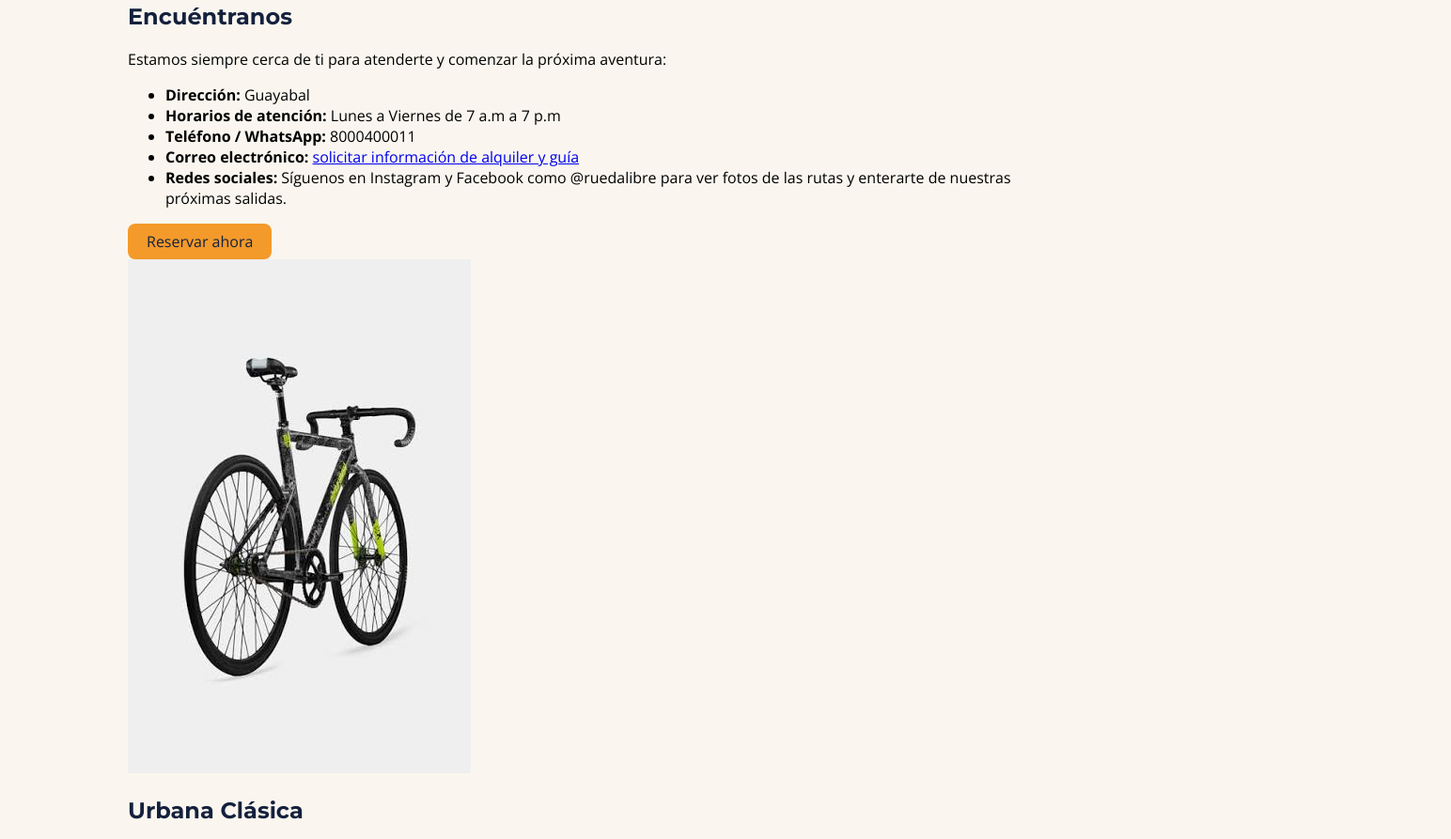
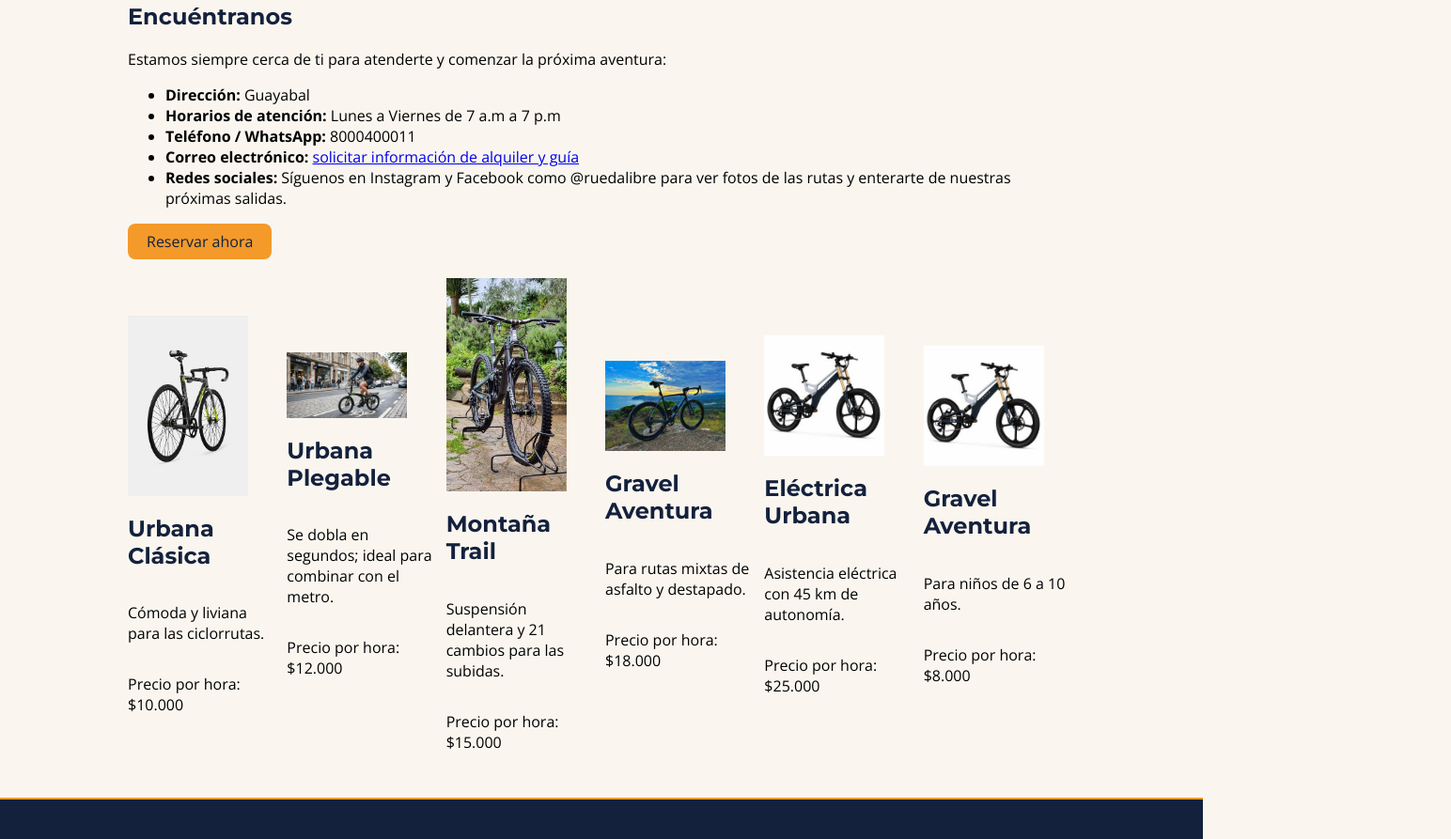
Before and after one commit to DevelopmentLoco/modulo-html-css, a plain HTML site: page index.html in a window 1280 px wide. Shown: the part 2303-3196 px from the top of the page at 94% size, 1544 px wide, since content can reach past the window. Drawn offline with nearby package versions, Linux system fonts and the light colour scheme.

Commit message:
pagina de inicio con tarjetas con grid

```diff
--- a/css/styles.css
+++ b/css/styles.css
@@ -171,3 +171,23 @@ input[type="checkbox"]:focus {
     outline: 2px solid var(--btn-links-green);
     outline-offset: 3px;
 }
+
+
+.flota-cards img {
+    max-width: 8rem;
+    height: auto;
+}
+
+.flota-cards {
+    display: grid;
+    grid-template-columns: repeat(auto-fit, minmax(8rem, 1fr));
+    gap: var(--spacing-sm);
+    margin-top: var(--spacing-lg);
+}
+
+
+.bicycle-cards {
+    display: flex;
+    flex-direction: column;
+    justify-content: center;
+}
--- a/index.html
+++ b/index.html
@@ -137,7 +137,7 @@
 
         <section class="flota-cards">
 
-            <article>
+            <article class="bicycle-cards">
                 <img src="./img/bicycle-urban.jpeg" width="365" height="547" alt="bicicleta urbana negra con verde">
 
                 <h2>Urbana Clásica</h2>
@@ -147,9 +147,57 @@
                 <p>Precio por hora: $10.000</p>
             </article>
 
-            <article>
+            <article class="bicycle-cards">
                 <img src="./img/bicycle-pleglable.jpeg" alt="bicicleta urbana pleglable con negro y verde">
+
+                <h2>Urbana Plegable</h2>
+
+                <p>Se dobla en segundos; ideal para combinar con el metro.</p>
+
+                <p>Precio por hora: $12.000</p>
             </article>
+
+            <article class="bicycle-cards">
+                <img src="./img/bicycle-mountain.jpeg" alt=""Bicicleta negra para montaña>
+
+                <h2>Montaña Trail</h2>
+
+                <p>Suspensión delantera y 21 cambios para las subidas.</p>
+
+                <p>Precio por hora: $15.000</p>
+            </article>
+
+            <article class="bicycle-cards">
+                <img src="./img/bicycle-gravel-aventura.jpeg" alt="Bicicleta negra">
+
+                <h2>Gravel Aventura</h2>
+
+                <p>Para rutas mixtas de asfalto y destapado.</p>
+
+                <p>Precio por hora:  $18.000</p>
+            </article>
+
+             <article class="bicycle-cards">
+                <img src="./img/bicycle-boys.jpeg" alt="Bicicleta electrica con llantas negra, color madera">
+
+                <h2>Eléctrica Urbana</h2>
+
+                <p>Asistencia eléctrica con 45 km de autonomía.</p>
+
+                <p>Precio por hora: $25.000</p>
+            </article>
+
+
+            <article class="bicycle-cards">
+                <img src="./img/bicycle-boys.jpeg" alt=""Bicicleta negra para montaña>
+
+                <h2>Gravel Aventura</h2>
+
+                <p>Para niños de 6 a 10 años.</p>
+
+                <p>Precio por hora: $8.000</p>
+            </article>
+
         </section>
     </main>
 
```
